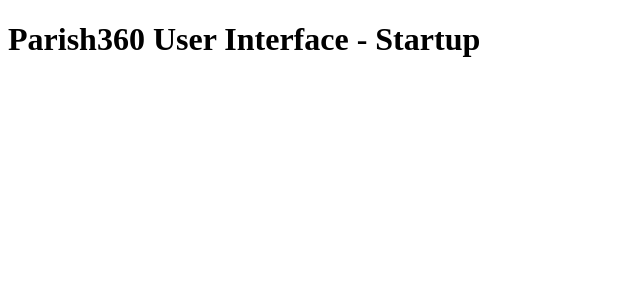
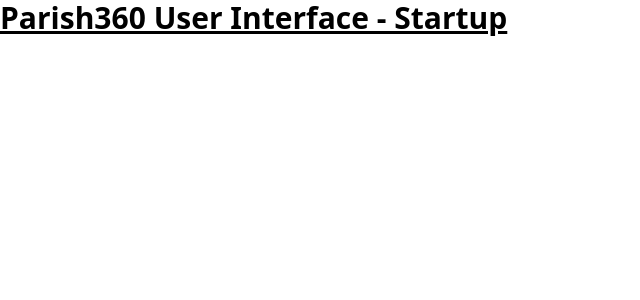
Before and after one commit to sonuabrahamk/parish360, an Angular app in the folder parish360-ui/: page / in a window 1280 px wide. Shown: the top 300 px of the page, without its empty margins (0-640 px from the left). Built offline with nearby package versions, Linux system fonts and the light colour scheme.

Commit message:
adding tailwind css

```diff
--- a/parish360-ui/package.json
+++ b/parish360-ui/package.json
@@ -18,7 +18,10 @@
     "@angular/platform-browser": "^18.2.0",
     "@angular/platform-browser-dynamic": "^18.2.0",
     "@angular/router": "^18.2.0",
+    "@tailwindcss/postcss": "^4.1.11",
+    "postcss": "^8.5.6",
     "rxjs": "~7.8.0",
+    "tailwindcss": "^4.1.11",
     "tslib": "^2.3.0",
     "zone.js": "~0.14.10"
   },
--- a/parish360-ui/src/app/app.component.html
+++ b/parish360-ui/src/app/app.component.html
@@ -1 +1 @@
-<h1>Parish360 User Interface - Startup</h1>
+<h1 class="text-3xl font-bold underline">Parish360 User Interface - Startup</h1>
--- a/parish360-ui/src/styles.css
+++ b/parish360-ui/src/styles.css
@@ -1 +1,2 @@
 /* You can add global styles to this file, and also import other style files */
+@import "tailwindcss";
```
Also changed, not shown: parish360-ui/.postcssrc.json (added), 1 other file (tests, documents, lock files or other folders).
